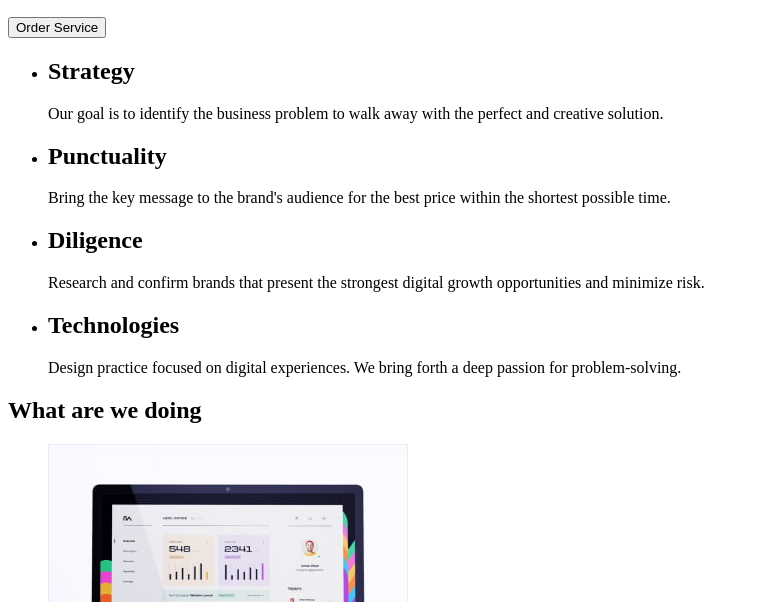
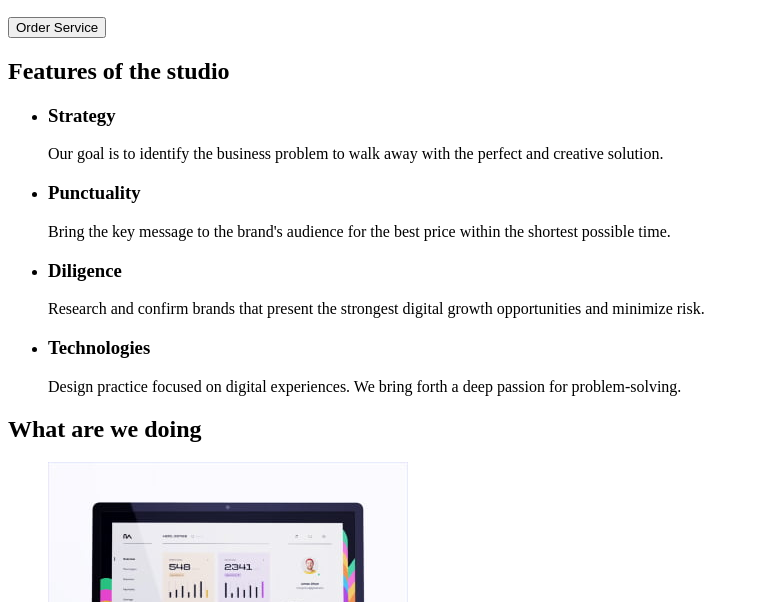
Before and after one commit to AndriySachyk/goit-markup-hw-01, a plain HTML site: page index.html in a window 1280 px wide. Shown: the part 198-800 px from the top of the page, without its empty margins (0-759 px from the left). Drawn offline with Linux system fonts and the light colour scheme.

Commit message:
Update index.html
Виправив помилки, перемістив секцію з h1 з header в main.

```diff
--- a/index.html
+++ b/index.html
@@ -20,30 +20,31 @@
             <li><a href="mailto:info@devstudio.com">info@devstudio.com</a></li>
             <li><a href="tel:+110001111111">+11 (000) 111-11-11</a></li>
         </ul>
+    </header>
+    <main>
         <section>
             <h1>Effective Solutions for Your Business</h1>
             <button type="button">Order Service</button>
         </section>
-    </header>
-    <main>
         <section>
+            <h2>Features of the studio</h2>
             <ul>
                 <li>
-                    <h2>Strategy</h2>
+                    <h3>Strategy</h3>
                     <p>Our goal is to identify the business
                         problem to walk away with the perfect and creative solution.</p>
                 </li>
                 <li>
-                    <h2>Punctuality</h2>
+                    <h3>Punctuality</h3>
                     <p>Bring the key message to the brand's audience for the best price within the shortest possible time.</p>
                 </li>
                 <li>
-                    <h2>Diligence</h2>
+                    <h3>Diligence</h3>
                     <p>Research and confirm brands that present the strongest digital growth opportunities and minimize risk.
                     </p>
                 </li>
                 <li>
-                    <h2>Technologies</h2>
+                    <h3>Technologies</h3>
                     <p>Design practice focused on digital experiences. We bring forth a deep passion for problem-solving.</p>
                 </li>
             </ul>
```
